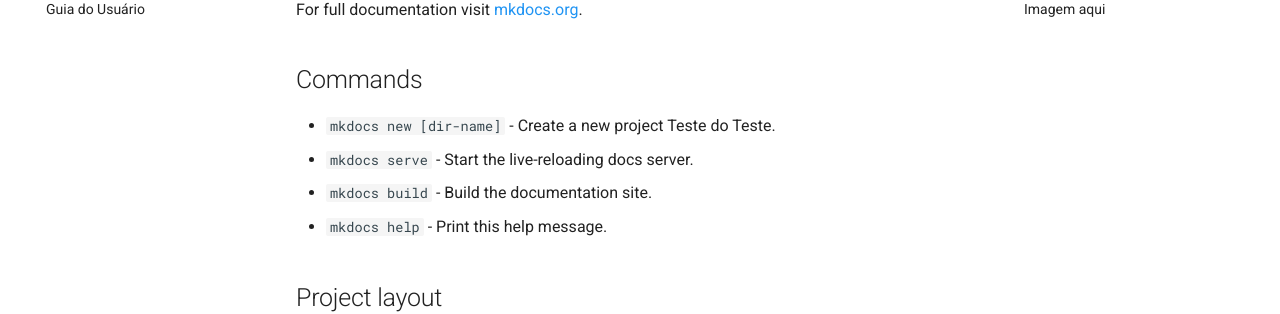
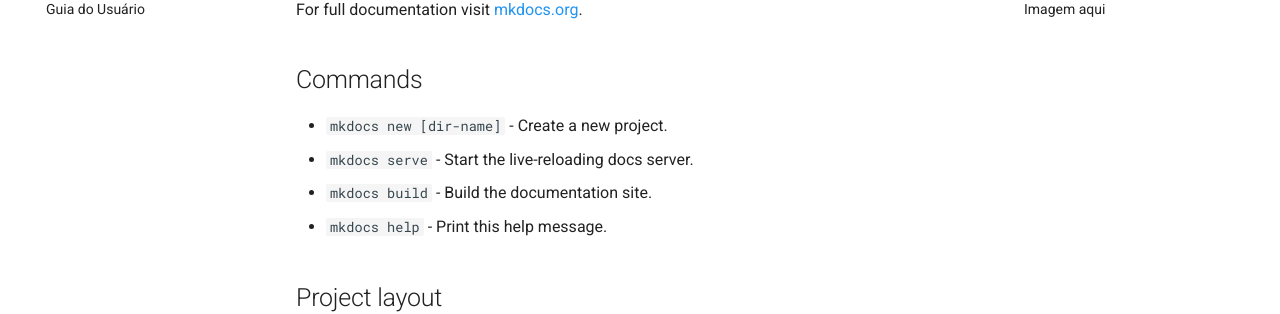
Before and after one commit to emerdesenv/teste-mkdocs, an MkDocs documentation site: the page built from docs/index.md, in a window 1280 px wide. Shown: the part 183-497 px from the top of the page. Built offline with MkDocs 1.6.1 and Material for MkDocs 9.7.7, drawn with Linux system fonts in a browser that asks for light colours.

Commit message:
refactor: Ajustes de teste

```diff
--- a/docs/index.md
+++ b/docs/index.md
@@ -4,7 +4,7 @@
 
 ## Commands
 
-* `mkdocs new [dir-name]` - Create a new project Teste do Teste.
+* `mkdocs new [dir-name]` - Create a new project.
 * `mkdocs serve` - Start the live-reloading docs server.
 * `mkdocs build` - Build the documentation site.
 * `mkdocs help` - Print this help message.
```
